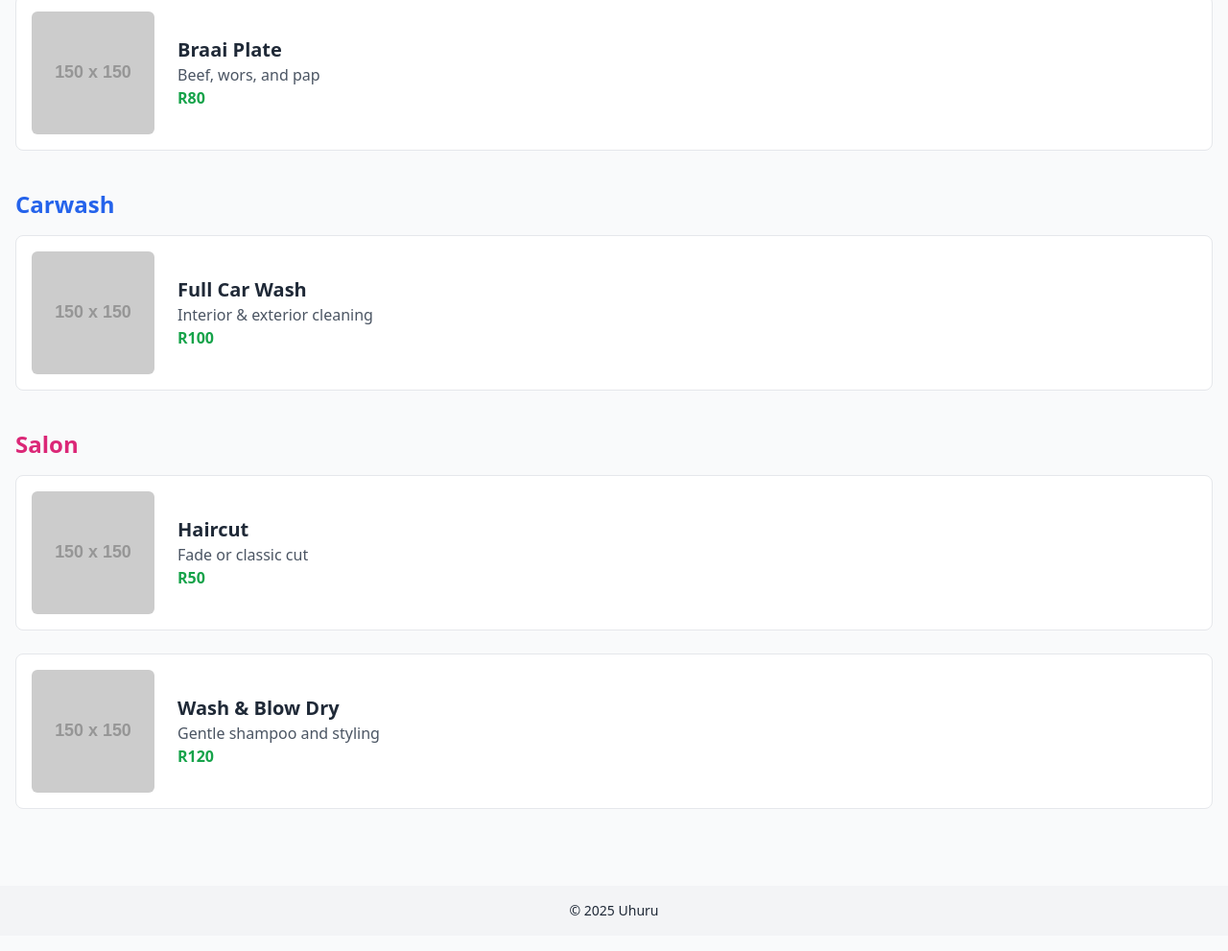
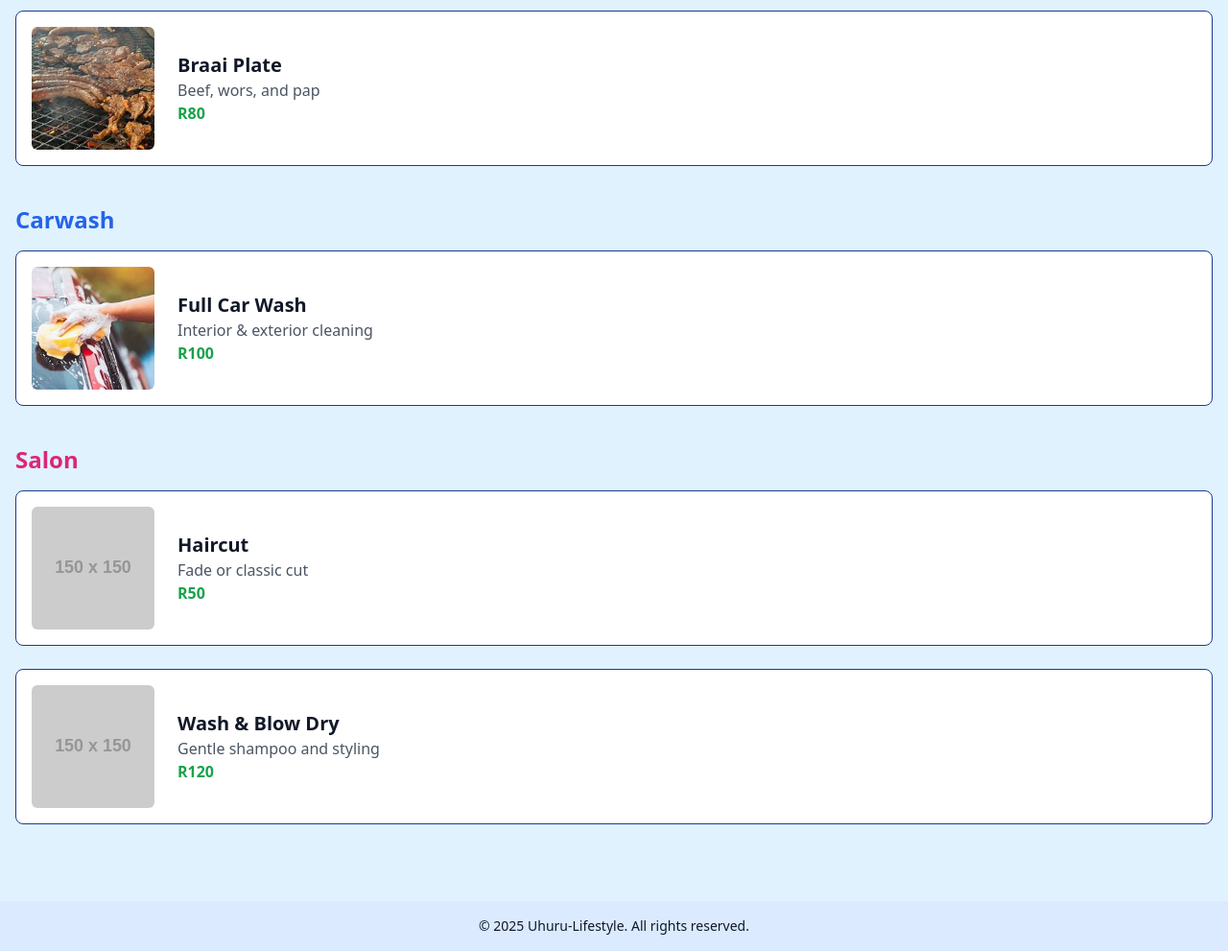
Before and after one commit to AndileLondy/Uhuru, a plain HTML site: page index.html in a window 1280 px wide. Shown: the part 445-1436 px from the top of the page at 96% size. Drawn offline with nearby package versions, Linux system fonts and the light colour scheme; placeholder pictures from the web are drawn by us.

Commit message:
Update index.html

```diff
--- a/index.html
+++ b/index.html
@@ -10,6 +10,10 @@
         darkMode: 'class',
         theme: {
           extend: {
+            colors: {
+              primary: '#1E3A8A', // Deep blue
+              accent: '#E0F2FE', // Light blue background
+            },
             animation: {
               fadeIn: "fadeIn 1.5s ease-in-out",
               slideUp: "slideUp 1s ease-in-out",
@@ -40,14 +44,14 @@
       }
     </script>
   </head>
-  <body class="bg-gray-50 text-gray-800 dark:bg-gray-900 dark:text-gray-100 transition-colors duration-500">
-    <header class="bg-blue-800 dark:bg-blue-900 text-white py-6 animate-fadeIn">
+  <body class="bg-accent text-gray-900 dark:bg-gray-900 dark:text-gray-100 transition-colors duration-500">
+    <header class="bg-primary dark:bg-blue-900 text-white py-6 animate-fadeIn shadow-md">
       <div class="container mx-auto px-4 flex flex-col items-center">
         <div class="flex items-center space-x-4">
-        <img src="https://via.placeholder.com/60" alt="Uhuru-Lifestyle Logo" class="rounded-full w-14 h-14">
-        <h1 class="text-3xl font-bold">Uhuru-Lifestyle</h1>
-    </div>
-        <nav class="space-x-4">
+          <img src="https://via.placeholder.com/60" alt="Uhuru-Lifestyle Logo" class="rounded-full w-14 h-14">
+          <h1 class="text-3xl font-bold tracking-wide">Uhuru-Lifestyle</h1>
+        </div>
+        <nav class="mt-4 space-x-4">
           <a href="menu.html" class="hover:underline text-yellow-300">Menu</a>
           <a href="https://wa.me/27672671157" target="_blank" class="hover:underline">WhatsApp</a>
           <a href="https://facebook.com/yourpage" target="_blank" class="hover:underline">Facebook</a>
@@ -67,8 +71,8 @@
 
       <h3 class="text-2xl font-semibold mb-4 text-red-600">Shisanyama</h3>
       <div class="space-y-6">
-        <div class="flex items-center border p-4 rounded-lg bg-white dark:bg-gray-800 transition-transform duration-500 hover:scale-105 animate-bounceIn">
-          <img src="https://via.placeholder.com/150" alt="Braai Plate" class="w-32 h-32 rounded-md object-cover mr-6" />
+        <div class="flex items-center border border-primary p-4 rounded-lg bg-white dark:bg-gray-800 hover:scale-105 transition-transform animate-bounceIn">
+          <img src="nyama.jpg" alt="Braai Plate" class="w-32 h-32 rounded-md object-cover mr-6" />
           <div>
             <h4 class="text-xl font-bold">Braai Plate</h4>
             <p class="text-gray-600 dark:text-gray-300">Beef, wors, and pap</p>
@@ -79,8 +83,8 @@
 
       <h3 class="text-2xl font-semibold mt-10 mb-4 text-blue-600">Carwash</h3>
       <div class="space-y-6">
-        <div class="flex items-center border p-4 rounded-lg bg-white dark:bg-gray-800 transition-transform duration-500 hover:scale-105 animate-bounceIn">
-          <img src="https://via.placeholder.com/150" alt="Full Car Wash" class="w-32 h-32 rounded-md object-cover mr-6" />
+        <div class="flex items-center border border-primary p-4 rounded-lg bg-white dark:bg-gray-800 hover:scale-105 transition-transform animate-bounceIn">
+          <img src="car.jpg" alt="Full Car Wash" class="w-32 h-32 rounded-md object-cover mr-6" />
           <div>
             <h4 class="text-xl font-bold">Full Car Wash</h4>
             <p class="text-gray-600 dark:text-gray-300">Interior & exterior cleaning</p>
@@ -91,7 +95,7 @@
 
       <h3 class="text-2xl font-semibold mt-10 mb-4 text-pink-600">Salon</h3>
       <div class="space-y-6">
-        <div class="flex items-center border p-4 rounded-lg bg-white dark:bg-gray-800 transition-transform duration-500 hover:scale-105 animate-bounceIn">
+        <div class="flex items-center border border-primary p-4 rounded-lg bg-white dark:bg-gray-800 hover:scale-105 transition-transform animate-bounceIn">
           <img src="https://via.placeholder.com/150" alt="Haircut" class="w-32 h-32 rounded-md object-cover mr-6" />
           <div>
             <h4 class="text-xl font-bold">Haircut</h4>
@@ -99,7 +103,7 @@
             <p class="text-green-600 font-semibold">R50</p>
           </div>
         </div>
-        <div class="flex items-center border p-4 rounded-lg bg-white dark:bg-gray-800 transition-transform duration-500 hover:scale-105 animate-bounceIn">
+        <div class="flex items-center border border-primary p-4 rounded-lg bg-white dark:bg-gray-800 hover:scale-105 transition-transform animate-bounceIn">
           <img src="https://via.placeholder.com/150" alt="Wash & Blow Dry" class="w-32 h-32 rounded-md object-cover mr-6" />
           <div>
             <h4 class="text-xl font-bold">Wash & Blow Dry</h4>
@@ -110,8 +114,8 @@
       </div>
     </section>
 
-    <footer class="bg-gray-100 dark:bg-gray-800 text-center py-4 mt-10 text-sm animate-fadeIn">
-      &copy; 2025 Uhuru
+    <footer class="bg-blue-100 dark:bg-gray-800 text-center py-4 mt-10 text-sm animate-fadeIn">
+      &copy; 2025 Uhuru-Lifestyle. All rights reserved.
     </footer>
   </body>
 </html>
```
